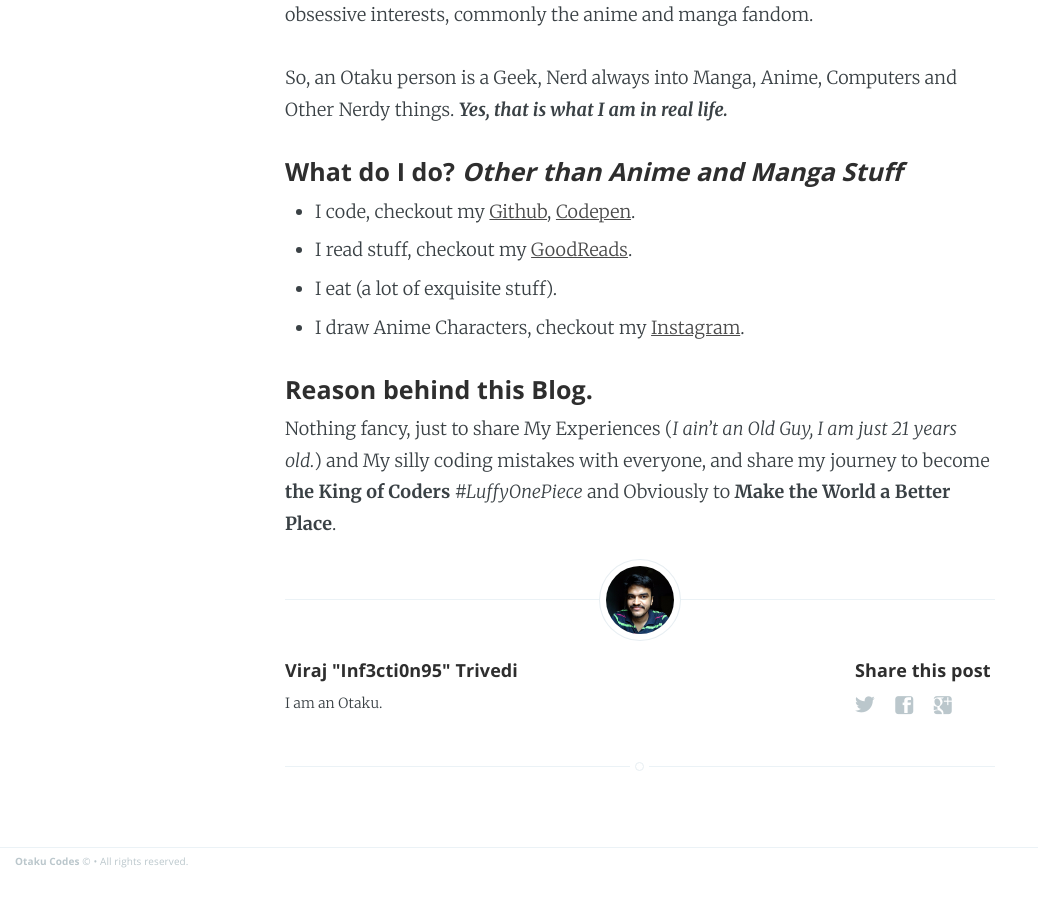
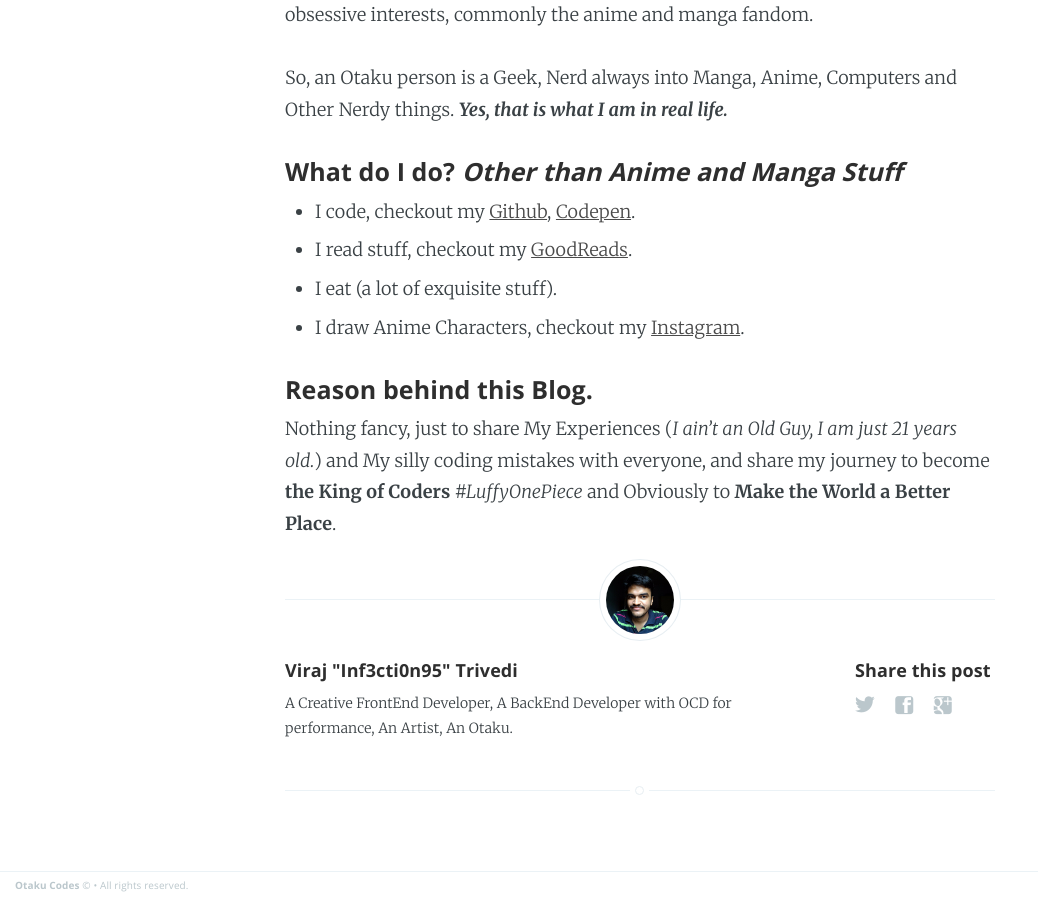
Before and after one commit to inf3cti0n95/Otaku-Codes, a Jekyll site: the page built from _posts/2017-04-08-hello-world.markdown, in a window 1280 px wide and 900 px high, scrolled down 903 px. Shown: the whole window, without its empty margins (0-1038 px from the left). Built offline with Jekyll 4.4.1, drawn with Linux system fonts in a browser that asks for light colours; before the commit the page ends 1778 px from its top, so only the background shows below that.

Commit message:
Update _config.yml

```diff
--- a/_config.yml
+++ b/_config.yml
@@ -14,4 +14,4 @@ gems: [jekyll-paginate]
 # Details for the RSS feed generator
 url:            'http://otaku.codes'
 author:         'Viraj "Inf3cti0n95" Trivedi'
-authordesc: I am an Otaku.
+authordesc: A Creative FrontEnd Developer, A BackEnd Developer with OCD for performance, An Artist, An Otaku.
```
